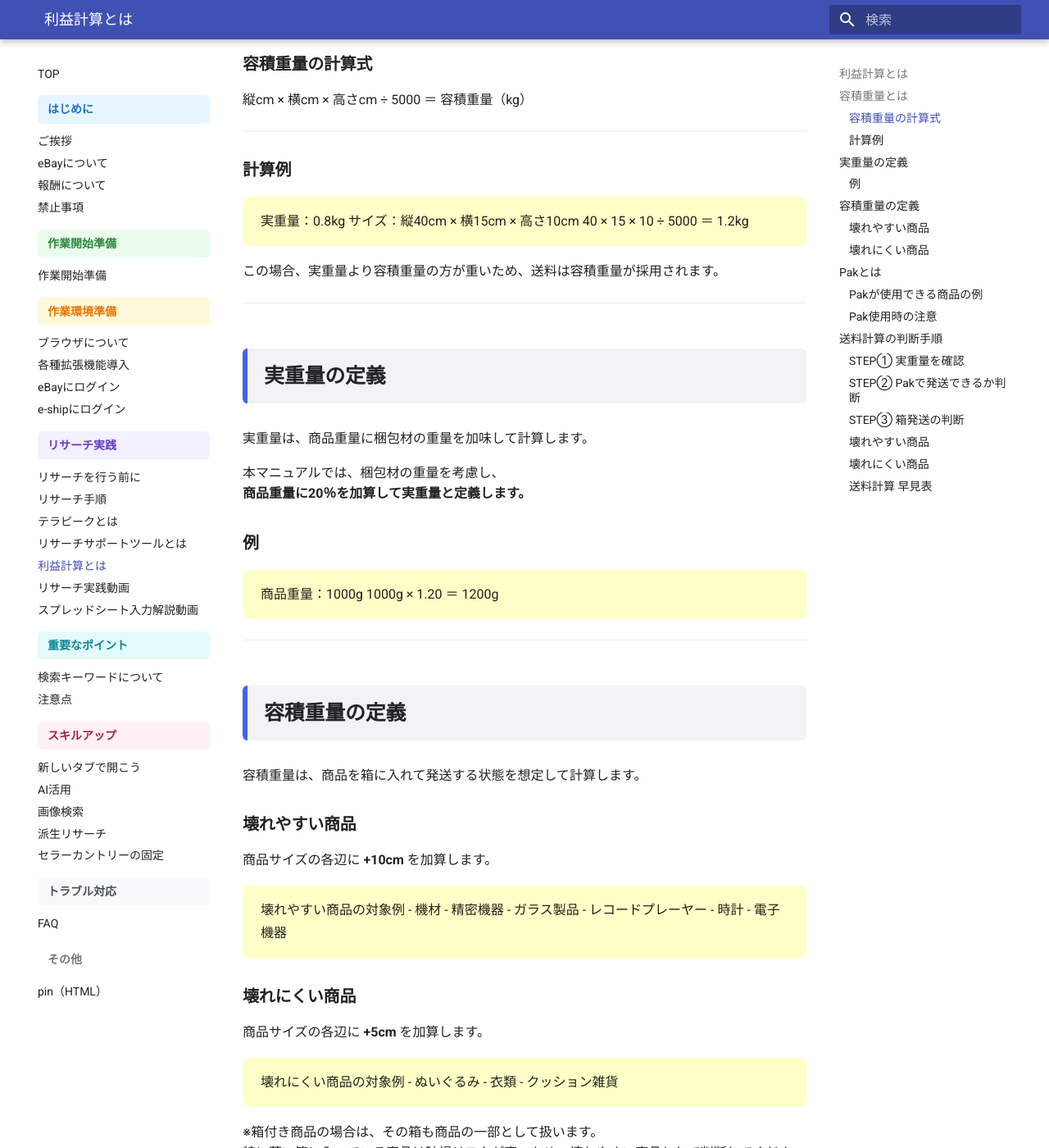
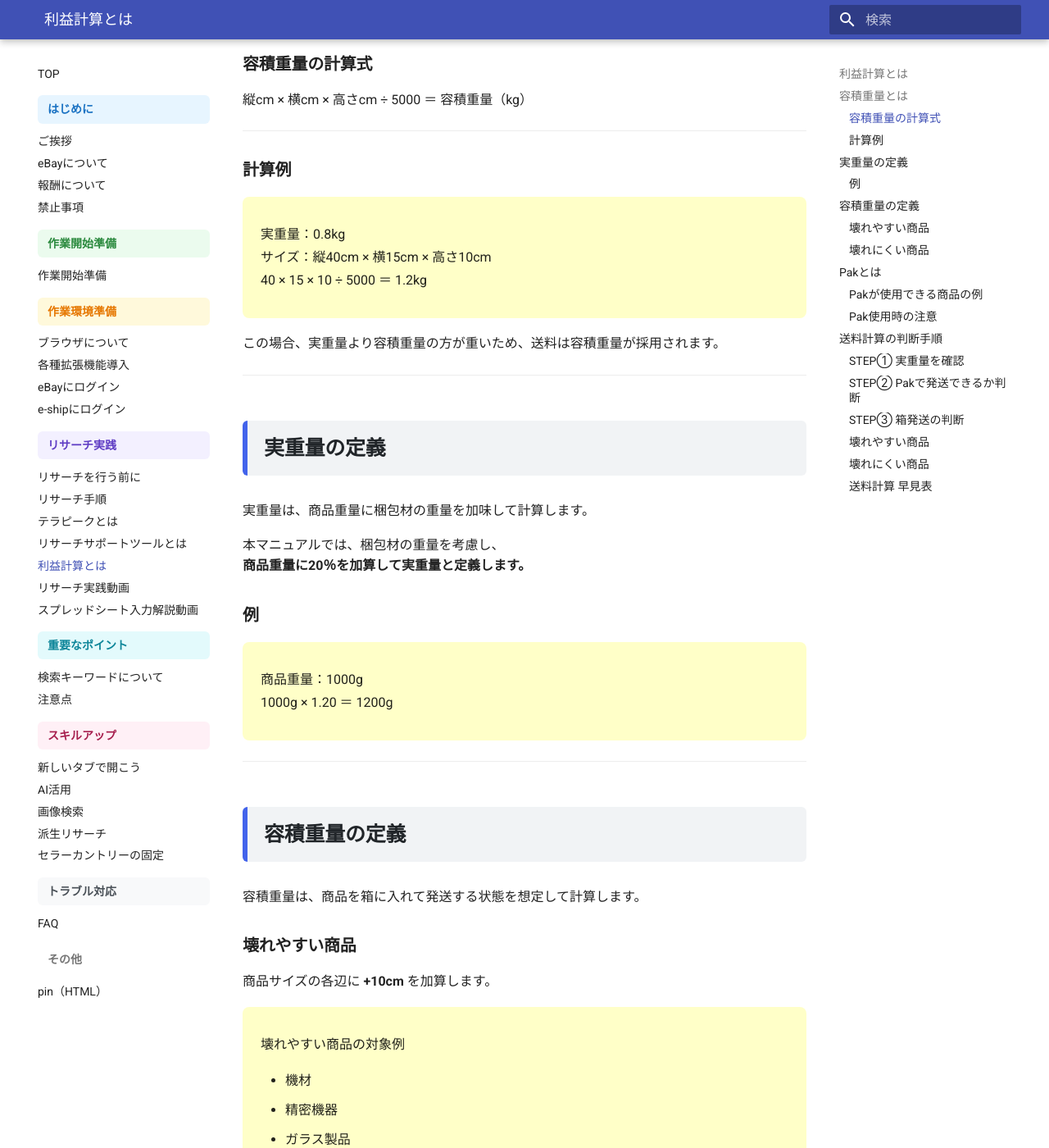
Before and after one commit to jun-hata/outsourcing-manual, an MkDocs documentation site: the page built from docs/research_profit.md, in a window 1280 px wide and 1400 px high, scrolled down 1129 px. Shown: the whole window at 82% size. Built offline with MkDocs 1.6.1 and Material for MkDocs 9.7.7, drawn with Linux system fonts in a browser that asks for light colours; some of the changed text lies outside the part shown.

Commit message:
デザイン変更

```diff
--- a/docs/research_profit.md
+++ b/docs/research_profit.md
@@ -47,12 +47,11 @@
 ### 計算例
 
 <div class="example-box">
-
-実重量：0.8kg
-サイズ：縦40cm × 横15cm × 高さ10cm
-
+<p>
+実重量：0.8kg<br>
+サイズ：縦40cm × 横15cm × 高さ10cm<br>
 40 × 15 × 10 ÷ 5000 ＝ 1.2kg
-
+</p>
 </div>
 
 この場合、実重量より容積重量の方が重いため、送料は容積重量が採用されます。
@@ -69,11 +68,10 @@
 ### 例
 
 <div class="example-box">
-
-商品重量：1000g
-
+<p>
+商品重量：1000g<br>
 1000g × 1.20 ＝ 1200g
-
+</p>
 </div>
 
 ---
@@ -87,16 +85,15 @@
 商品サイズの各辺に **+10cm** を加算します。
 
 <div class="example-box">
-
-壊れやすい商品の対象例
-
-- 機材
-- 精密機器
-- ガラス製品
-- レコードプレーヤー
-- 時計
-- 電子機器
-
+<p>壊れやすい商品の対象例</p>
+<ul>
+  <li>機材</li>
+  <li>精密機器</li>
+  <li>ガラス製品</li>
+  <li>レコードプレーヤー</li>
+  <li>時計</li>
+  <li>電子機器</li>
+</ul>
 </div>
 
 ### 壊れにくい商品
@@ -104,13 +101,12 @@
 商品サイズの各辺に **+5cm** を加算します。
 
 <div class="example-box">
-
-壊れにくい商品の対象例
-
-- ぬいぐるみ
-- 衣類
-- クッション雑貨
-
+<p>壊れにくい商品の対象例</p>
+<ul>
+  <li>ぬいぐるみ</li>
+  <li>衣類</li>
+  <li>クッション雑貨</li>
+</ul>
 </div>
 
 ※箱付き商品の場合は、その箱も商品の一部として扱います。
@@ -139,15 +135,14 @@ Pakは、一定サイズ以内であれば
 ### Pakが使用できる商品の例
 
 <div class="example-box">
-
-Pakが使用できる商品の例
-
-- アクセサリー
-- カメラレンズ
-- 小型水筒
-- スマートフォン
-- 衣類
-
+<p>Pakが使用できる商品の例</p>
+<ul>
+  <li>アクセサリー</li>
+  <li>カメラレンズ</li>
+  <li>小型水筒</li>
+  <li>スマートフォン</li>
+  <li>衣類</li>
+</ul>
 </div>
 
 目安として、**箱ティッシュより小さい商品はPakで発送可能** と考えてください。
@@ -157,13 +152,12 @@ Pakが使用できる商品の例
 サイズが小さくても、壊れやすい商品は箱発送になります。
 
 <div class="example-box">
-
-Pakが使用できない商品の例
-
-- ガラス製品
-- マグカップ
-- 陶器
-
+<p>Pakが使用できない商品の例</p>
+<ul>
+  <li>ガラス製品</li>
+  <li>マグカップ</li>
+  <li>陶器</li>
+</ul>
 </div>
 
 ---
```
